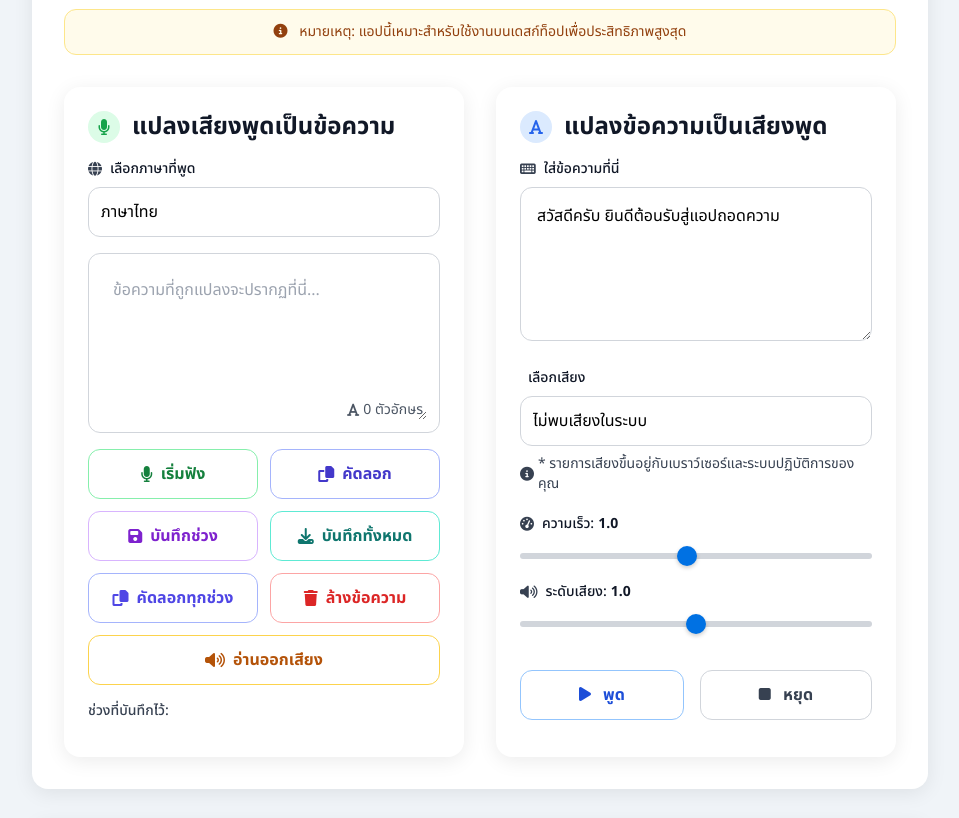
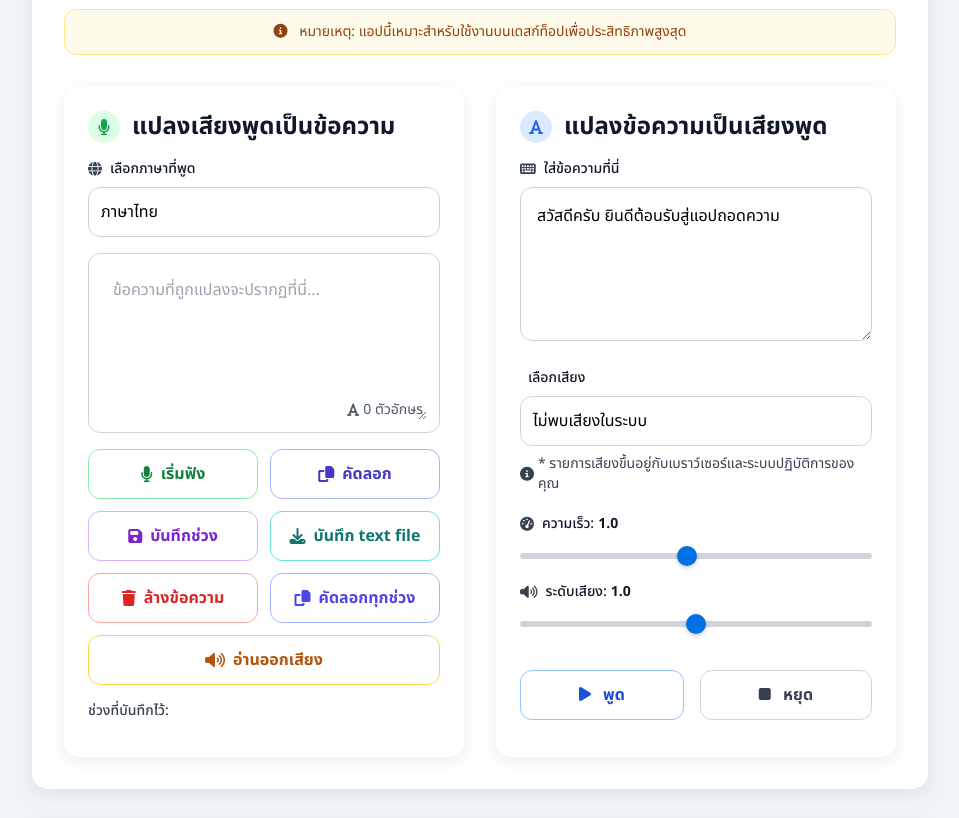
Before and after one commit to wirunw/thodkwam, a plain HTML site: page index.html in a window 1280 px wide. Shown: the part 239-1057 px from the top of the page, without its empty margins (160-1119 px from the left). Drawn offline with nearby package versions, Linux system fonts and the light colour scheme; some icons are missing.

Commit message:
Reposition copy all segments button to the end and rename save button

```diff
--- a/index.html
+++ b/index.html
@@ -187,15 +187,15 @@
                         </button>
                         <button id="save-button" class="simple-button py-3 px-4 rounded-xl font-semibold text-teal-700 border border-teal-300 transition-all flex items-center justify-center gap-2">
                             <i class="fas fa-download"></i>
-                            <span>บันทึกทั้งหมด</span>
+                            <span>บันทึก text file</span>
+                        </button>
+                        <button id="clear-button" class="simple-button py-3 px-4 rounded-xl font-semibold text-red-600 border border-red-300 transition-all flex items-center justify-center gap-2">
+                            <i class="fas fa-trash"></i>
+                            <span>ล้างข้อความ</span>
                         </button>
                         <button id="copy-all-segments" class="simple-button py-3 px-4 rounded-xl font-semibold text-indigo-600 border border-indigo-300 transition-all flex items-center justify-center gap-2">
                             <i class="fas fa-copy"></i>
                             <span>คัดลอกทุกช่วง</span>
-                        </button>
-                        <button id="clear-button" class="simple-button py-3 px-4 rounded-xl font-semibold text-red-600 border border-red-300 transition-all flex items-center justify-center gap-2">
-                            <i class="fas fa-trash"></i>
-                            <span>ล้างข้อความ</span>
                         </button>
                         <button id="read-aloud-button" class="col-span-2 simple-button py-3 px-4 rounded-xl font-semibold text-amber-700 border border-amber-300 transition-all flex items-center justify-center gap-2">
                             <i class="fas fa-volume-high"></i>
```
